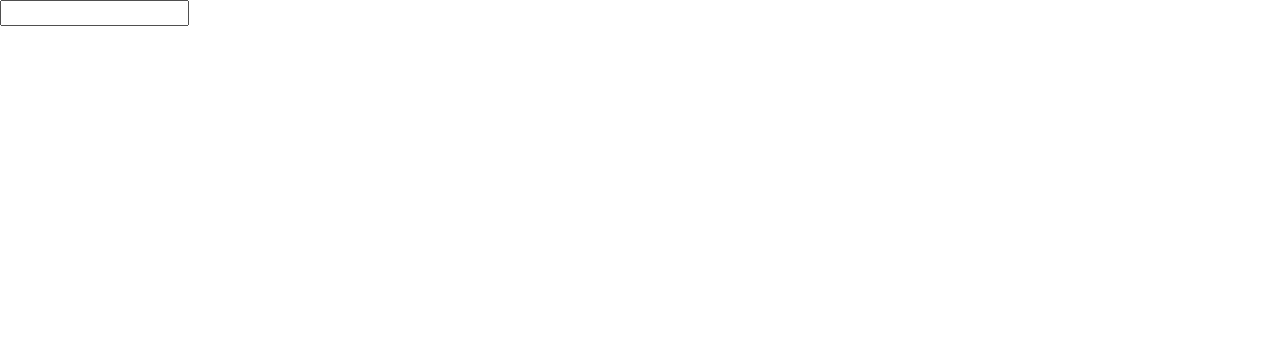
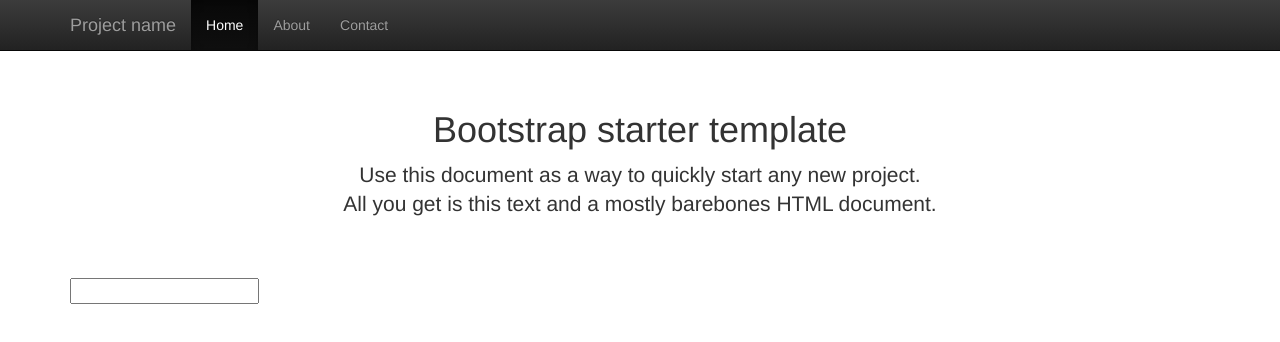
Before and after one commit to svnvav/angularBasics, a website: page index.html in a window 1280 px wide. Drawn offline with nearby package versions, Linux system fonts and the light colour scheme.

Commit message:
adopt bootstrap

```diff
--- /dev/null
+++ b/css/main.css
@@ -0,0 +1,7 @@
+body {
+    padding-top: 50px;
+}
+.starter-template {
+    padding: 40px 15px;
+    text-align: center;
+}
--- a/index.html
+++ b/index.html
@@ -4,6 +4,7 @@
     <meta charset="UTF-8">
     <title>Angular 1.X Basics</title>
     <script src="js/vendor/angular.min.js"></script>
+    <link rel="stylesheet" href="css/main.css">
     <!-- Latest compiled and minified CSS -->
     <link rel="stylesheet" href="https://maxcdn.bootstrapcdn.com/bootstrap/3.3.7/css/bootstrap.min.css" integrity="sha384-BVYiiSIFeK1dGmJRAkycuHAHRg32OmUcww7on3RYdg4Va+PmSTsz/K68vbdEjh4u" crossorigin="anonymous">
 
@@ -12,10 +13,40 @@
 
 </head>
 <body ng-app="ngApp">
-    <div class="main">
+    <nav class="navbar navbar-inverse navbar-fixed-top">
+        <div class="container">
+            <div class="navbar-header">
+                <button type="button" class="navbar-toggle collapsed" data-toggle="collapse" data-target="#navbar" aria-expanded="false" aria-controls="navbar">
+                    <span class="sr-only">Toggle navigation</span>
+                    <span class="icon-bar"></span>
+                    <span class="icon-bar"></span>
+                    <span class="icon-bar"></span>
+                </button>
+                <a class="navbar-brand" href="#">Project name</a>
+            </div>
+            <div id="navbar" class="collapse navbar-collapse">
+                <ul class="nav navbar-nav">
+                    <li class="active"><a href="#">Home</a></li>
+                    <li><a href="#about">About</a></li>
+                    <li><a href="#contact">Contact</a></li>
+                </ul>
+            </div><!--/.nav-collapse -->
+        </div>
+    </nav>
+    <div class="container">
+
+        <div class="starter-template">
+            <h1>Bootstrap starter template</h1>
+            <p class="lead">Use this document as a way to quickly start any new project.<br> All you get is this text and a mostly barebones HTML document.</p>
+        </div>
+
+    </div>
+    <div class="container">
         <input ng-model="test">
         {{ test }}
     </div>
+    <!-- Latest compiled and minified JavaScript Bootstrap -->
+    <script src="https://maxcdn.bootstrapcdn.com/bootstrap/3.3.7/js/bootstrap.min.js" integrity="sha384-Tc5IQib027qvyjSMfHjOMaLkfuWVxZxUPnCJA7l2mCWNIpG9mGCD8wGNIcPD7Txa" crossorigin="anonymous"></script>
     <!-- Modules -->
     <script src="js/app.js"></script>
     <!-- Controllers -->
--- a/package.json
+++ b/package.json
@@ -19,6 +19,7 @@
   "homepage": "https://github.com/svnvav/angularBasics#readme",
   "dependencies": {
     "angular": "^1.6.2",
+    "bootstrap": "^3.3.7",
     "express": "^4.15.0"
   }
 }
```
